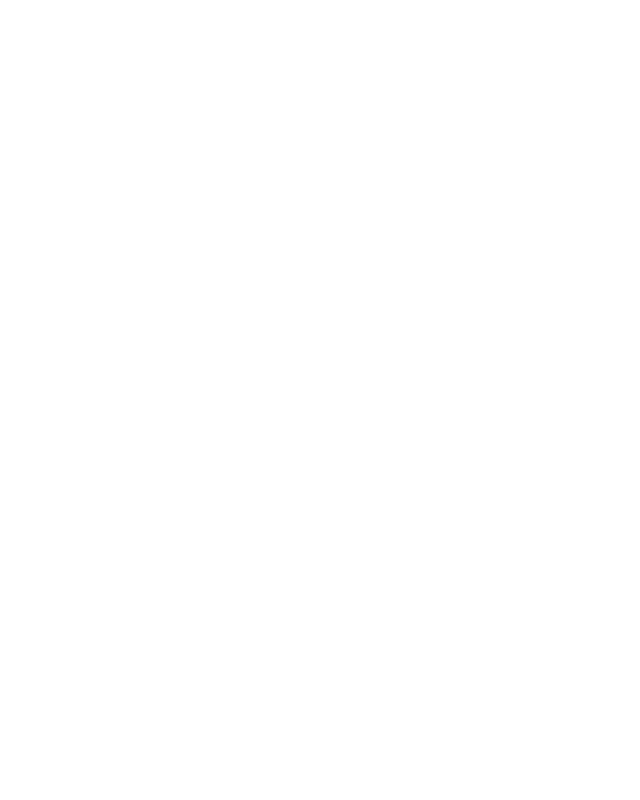
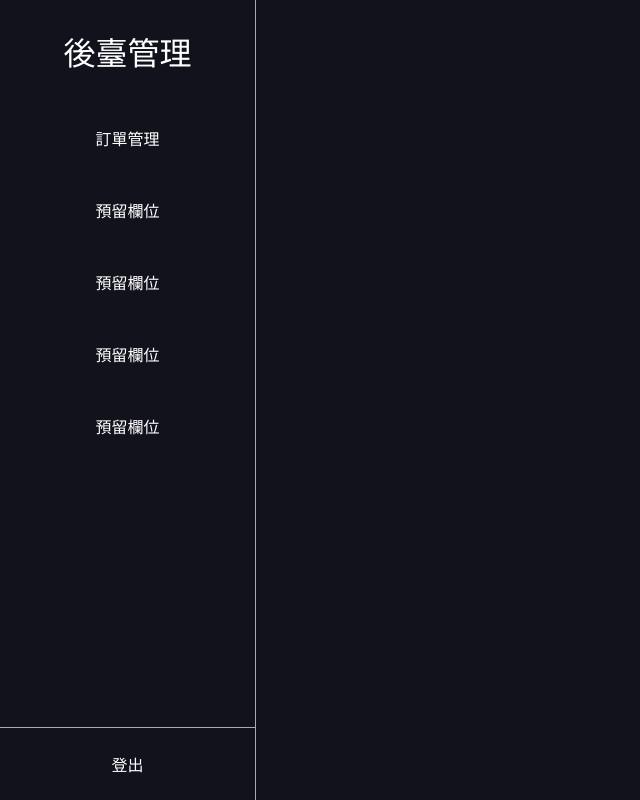
Before and after one commit to ChienYuYu/light-bulb, a Vue app: page /#/management in a window 1280 px wide. Before the commit this address led to /#/admin-login. Shown: the whole page, without its empty margins (0-640 px from the left). Built offline with nearby package versions, Linux system fonts and the light colour scheme; sample sign-in values are in the browser's storage.

Commit message:
管理員登入畫面/ 管理頁簡易切版/

```diff
--- a/src/router/index.js
+++ b/src/router/index.js
@@ -83,6 +83,23 @@
       },
     ],
   },
+  {
+    path: '/admin-login',
+    name: '管理員登入',
+    component: () => import('../views/back/AdministratorLogin.vue'),
+  },
+  {
+    path: '/management',
+    name: '後台',
+    component: () => import('../views/back/ManagementView.vue'),
+    children: [
+      {
+        path: '/management/order',
+        name: '訂單管理',
+        component: () => import('../views/back/ManagementOrder.vue'),
+      },
+    ],
+  },
 ];
 
 const router = createRouter({
--- /dev/null
+++ b/src/views/back/AdministratorLogin.vue
@@ -0,0 +1,73 @@
+<template>
+  <div class="wrapper">
+    <form class="col-12 col-md-6 col-lg-3 login-wrap">
+      <h2>管理員登入</h2>
+      <input type="text" aria-label="a" class="form-control" placeholder="請輸入帳號" />
+      <input type="password" aria-label="a" class="form-control" placeholder="請輸入密碼" />
+      <div>
+        <button class="btn" @click.prevent="login">登入</button>
+      </div>
+    </form>
+  </div>
+</template>
+
+<script>
+import { useRouter } from 'vue-router';
+
+export default {
+
+  setup() {
+    const router = useRouter();
+    const login = () => {
+      router.push('/management');
+    };
+
+    return { login };
+  },
+};
+</script>
+
+<style lang="scss" scoped>
+
+.wrapper {
+  background: rgb(18, 18, 29);
+  background-image: url('@/assets/img/admin-login-bg.jpg');
+  background-size: cover;
+  background-position: center center;
+  position: fixed;
+  top: 0;
+  right: 0;
+  left: 0;
+  bottom: 0;
+  padding: 10rem .5rem 0;
+
+  form {
+    margin: 0 auto;
+    padding: 2rem;
+    border: 1px solid #fff;
+    border-radius: 1rem;
+    backdrop-filter: blur(20px);
+    box-shadow: 0 0 10px #555;
+    h2 {
+      text-align: center;
+      color: #fff;
+      margin-bottom: 2rem;
+    }
+    input{
+      margin-bottom: 3rem;
+      background: #111;
+      color: #fff;
+      border: 1px solid #aaa;
+      &:focus{
+        box-shadow: none;
+        border: 1px solid rgb(255, 211, 77);
+      }
+    }
+
+    button{
+      width: 100%;
+      background: rgb(255, 211, 77);
+    }
+  }
+}
+</style>
--- /dev/null
+++ b/src/views/back/ManagementOrder.vue
@@ -0,0 +1,52 @@
+<template>
+  <div>
+    <h3 class="title">訂單管理</h3>
+
+    <table class="table">
+      <thead>
+        <tr>
+          <th scope="col">#</th>
+          <th scope="col">First</th>
+          <th scope="col">Last</th>
+          <th scope="col">Handle</th>
+        </tr>
+      </thead>
+      <tbody>
+        <tr>
+          <th scope="row">1</th>
+          <td>Mark</td>
+          <td>Otto</td>
+          <td>@mdo</td>
+        </tr>
+        <tr>
+          <th scope="row">2</th>
+          <td>Jacob</td>
+          <td>Thornton</td>
+          <td>@fat</td>
+        </tr>
+        <tr>
+          <th scope="row">3</th>
+          <td colspan="2">Larry the Bird</td>
+          <td>@twitter</td>
+        </tr>
+      </tbody>
+    </table>
+  </div>
+</template>
+
+<script>
+export default {};
+</script>
+
+<style lang="scss" scoped>
+.title {
+  margin: 2rem;
+  color: #fff;
+}
+
+table {
+  width: 80%;
+  margin: 2rem;
+  color: #fff;
+}
+</style>
--- /dev/null
+++ b/src/views/back/ManagementView.vue
@@ -0,0 +1,72 @@
+<template>
+  <div class="wrapper">
+    <div class="side-menu">
+      <div class="wrap">
+        <h2>後臺管理</h2>
+        <router-link to="/management/order">訂單管理</router-link>
+        <a href="#">預留欄位</a>
+        <a href="#">預留欄位</a>
+        <a href="#">預留欄位</a>
+        <a href="#">預留欄位</a>
+      </div>
+      <a href="#" class="logout">登出</a>
+    </div>
+    <div class="main">
+      <router-view />
+    </div>
+  </div>
+</template>
+
+<script>
+export default {
+
+};
+</script>
+
+<style lang="scss" scoped>
+.wrapper{
+  background: rgb(18, 18, 29);
+  position: fixed;
+  top: 0;
+  right: 0;
+  left: 0;
+  bottom: 0;
+  display: flex;
+  .side-menu{
+    width: 20%;
+    border-right: 1px solid #aaa;
+    padding: 2rem 0 0;
+    display: flex;
+    flex-direction: column;
+    align-items: center;
+    justify-content: space-between;
+    h2{
+      color: #fff;
+      text-align: center;
+      margin-bottom: 2rem;
+    }
+    .wrap{
+      width: 100%;
+    }
+    a{
+      width: 100%;
+      text-align: center;
+      text-decoration: none;
+      color: #fff;
+      padding: 1.5rem;
+      display: block;
+      &:hover{
+        background: rgb(255, 211, 77);
+        color: #333;
+      }
+    }
+    a.logout{
+      border-top: 1px solid #aaa;
+    }
+  }
+  .main{
+    width: 80%;
+    // border: 1px solid #fa0;
+  }
+}
+</style>
```
Also changed, not shown: src/assets/img/admin-login-bg.jpg (added).
